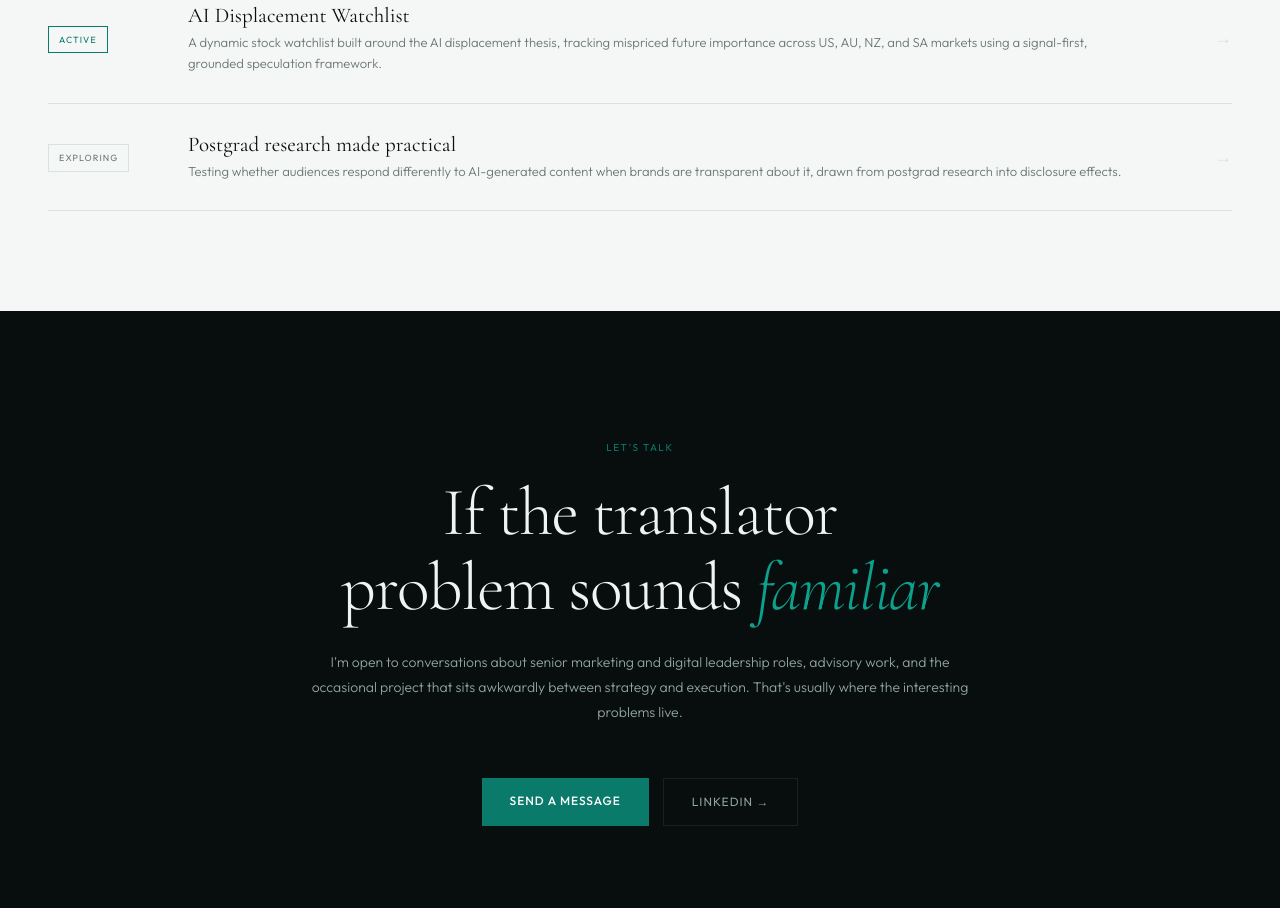
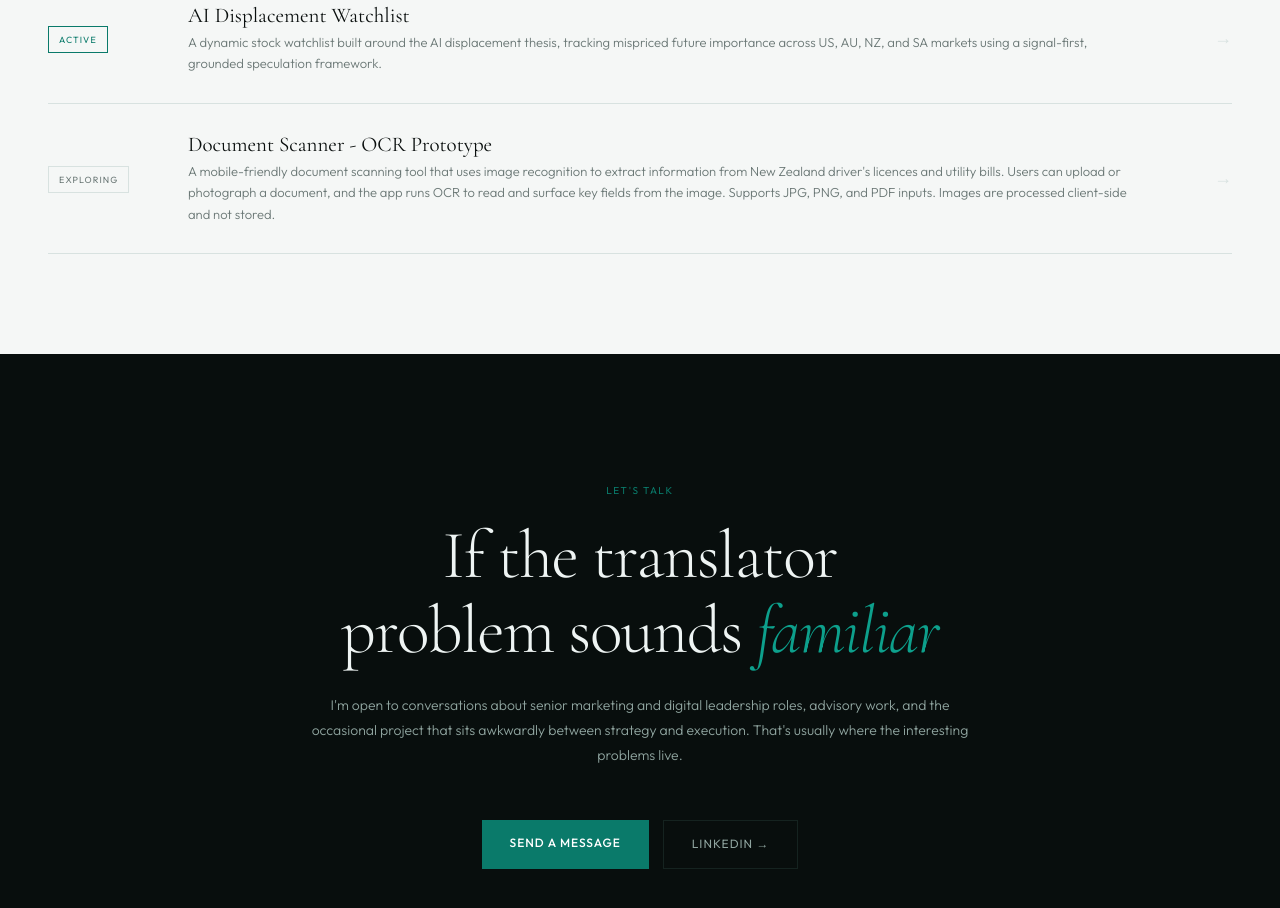
Before and after one commit to ByteGP/eugenechetty-site, an Eleventy site: page index.njk in a window 1280 px wide. Shown: the part 3591-4499 px from the top of the page. Built offline with nearby package versions, Linux system fonts and the light colour scheme; Eleventy itself is replaced by a stand-in of ours; files that its build step writes are made by us from their sources.

Commit message:
Update Lab “ai-disclosure-brand-trust”

```diff
--- a/lab/ai-disclosure-brand-trust.md
+++ b/lab/ai-disclosure-brand-trust.md
@@ -1,7 +1,11 @@
 ---
-title: Postgrad research made practical
+title: Document Scanner - OCR Prototype
 status: Exploring
-description: Testing whether audiences respond differently to AI-generated content when brands are transparent about it, drawn from postgrad research into disclosure effects.
-url: ""
+description: A mobile-friendly document scanning tool that uses image
+  recognition to extract information from New Zealand driver's licences and
+  utility bills. Users can upload or photograph a document, and the app runs OCR
+  to read and surface key fields from the image. Supports JPG, PNG, and PDF
+  inputs. Images are processed client-side and not stored.
+url: https://capable-zabaione-eba23a.netlify.app/
 order: 3
 ---
```
